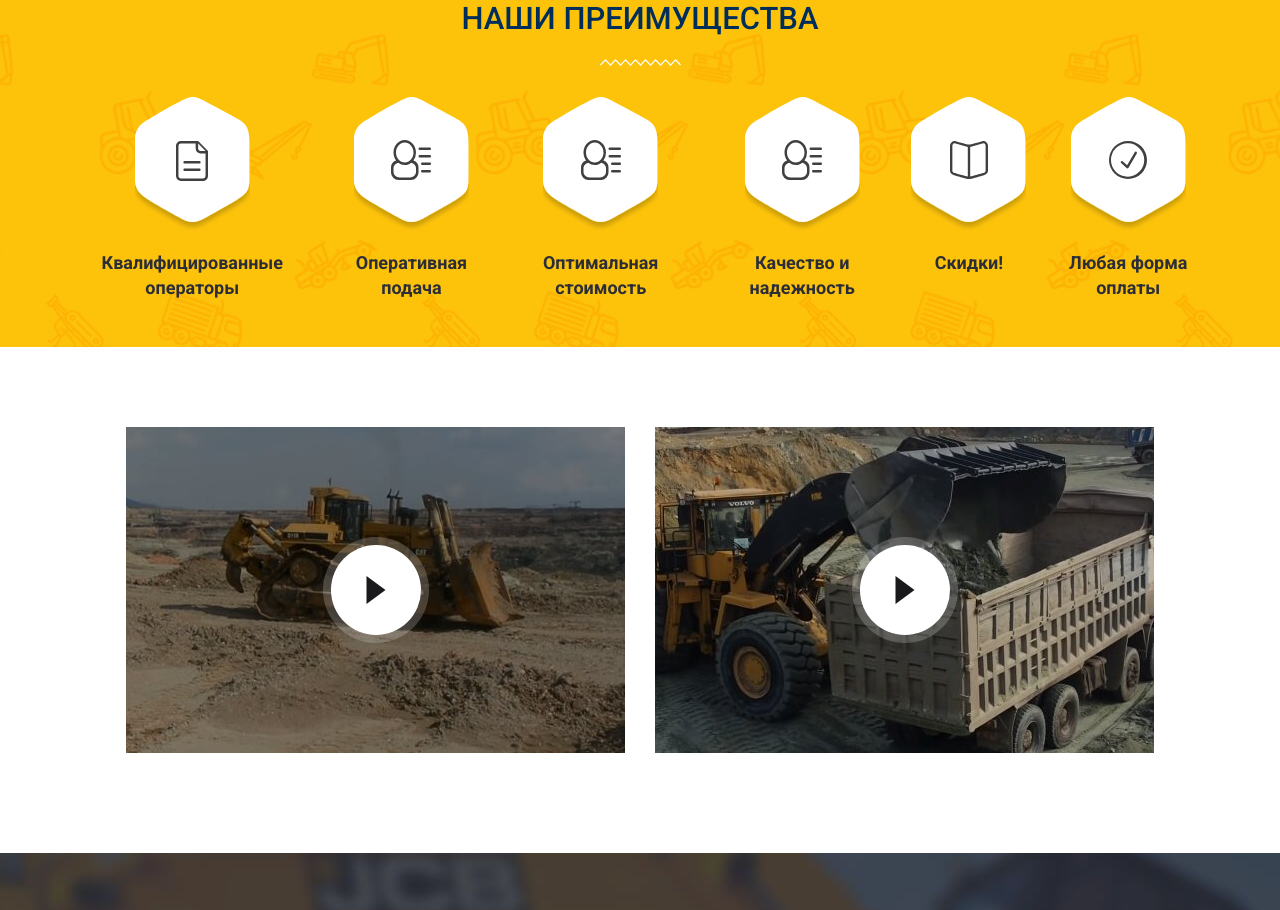
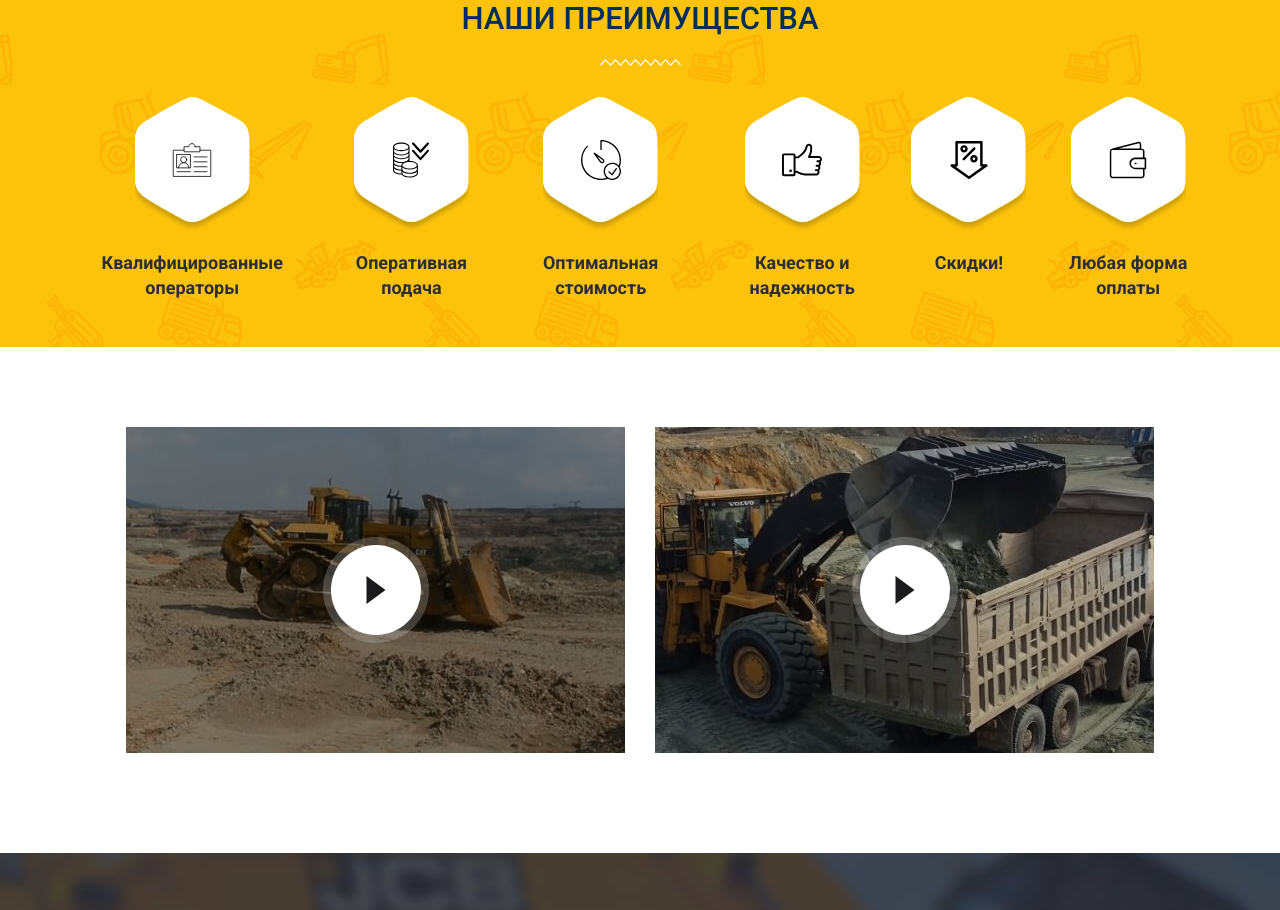
Before and after one commit to pashkes/powertech-group, a plain HTML site: page index.html in a window 1280 px wide. Shown: the part 2180-3090 px from the top of the page. Drawn offline with Linux system fonts and the light colour scheme.

Commit message:
Update 2017-04-20T20:11:25.855Z

```diff
--- a/index.html
+++ b/index.html
@@ -135,35 +135,35 @@
       <h2 class="features__title title-line bg-line-white" data-scroll>Наши преимущества</h2>
       <div class="features__list">
         <div class="features__item">
-          <div class="features__rhombus" data-scroll><img src="assets/img/svg/about-icon-1.svg" width="32" height="40"
+          <div class="features__rhombus" data-scroll><img src="assets/img/svg/features-1-icon.svg" width="40" height="40"
                                                           alt="Квалифицированные операторы"></div>
           <p class="features__subject" data-scroll>Квалифицированные операторы</p>
         </div>
         <div class="features__item">
           <div class="features__rhombus" data-scroll>
-            <img src="assets/img/svg/about-icon-2.svg" width="40" height="40"
+            <img src="assets/img/svg/features-2-icon.svg" width="40" height="40"
                  alt="Оперативная подача"></div>
           <p class="features__subject" data-scroll>Оперативная подача</p>
         </div>
         <div class="features__item">
           <div class="features__rhombus" data-scroll>
-            <img src="assets/img/svg/about-icon-2.svg" width="40" height="40"
+            <img src="assets/img/svg/features-3-icon.svg" width="40" height="40"
                  alt="Оптимальная стоимость"></div>
           <p class="features__subject" data-scroll>Оптимальная стоимость</p>
         </div>
         <div class="features__item">
           <div class="features__rhombus" data-scroll>
-            <img src="assets/img/svg/about-icon-2.svg" width="40" height="40"
+            <img src="assets/img/svg/features-4-icon.svg" width="40" height="40"
                  alt="Качество и надежность"></div>
           <p class="features__subject" data-scroll>Качество и надежность</p>
         </div>
         <div class="features__item">
-          <div class="features__rhombus" data-scroll><img src="assets/img/svg/about-icon-3.svg" width="38" height="38"
+          <div class="features__rhombus" data-scroll><img src="assets/img/svg/features-5-icon.svg" width="38" height="38"
                                                           alt="Скидки!"></div>
           <p class="features__subject" data-scroll>Скидки!</p>
         </div>
         <div class="features__item">
-          <div class="features__rhombus" data-scroll><img src="assets/img/svg/about-icon-4.svg" width="38" height="38"
+          <div class="features__rhombus" data-scroll><img src="assets/img/svg/features-6-icon.svg" width="38" height="38"
                                                           alt="Любая форма оплаты"></div>
           <p class="features__subject" data-scroll>Любая форма оплаты</p>
         </div>
```
Also changed, not shown: assets/img/svg/features-1-icon.svg (added), assets/img/svg/features-2-icon.svg (added), assets/img/svg/features-3-icon.svg (added), assets/img/svg/features-4-icon.svg (added), assets/img/svg/features-5-icon.svg (added), assets/img/svg/features-6-icon.svg (added).
